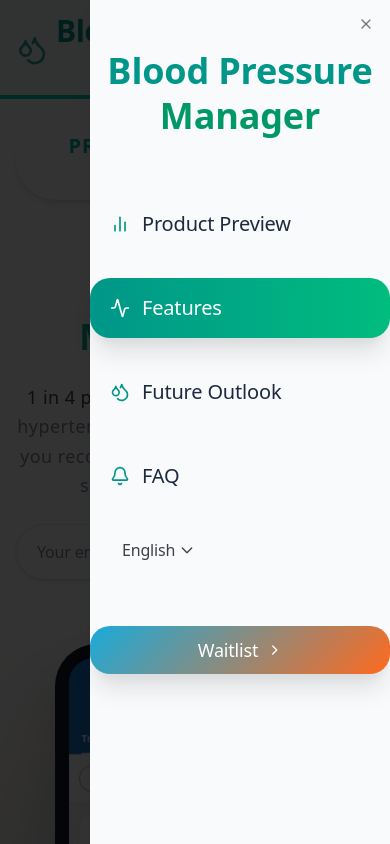
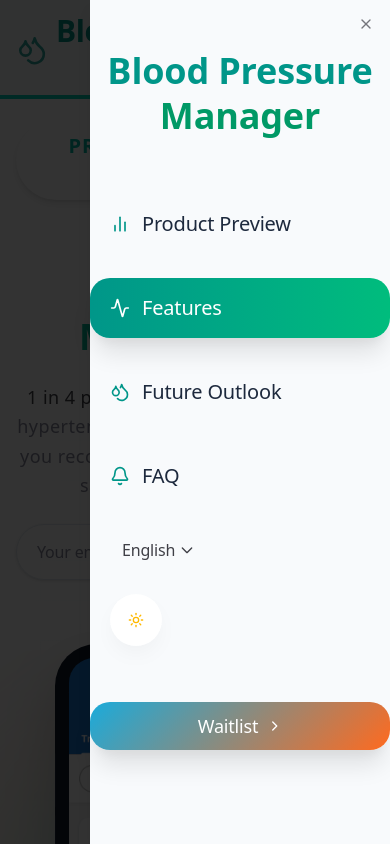
Before and after one commit to firstfu/blood-pressure-web, a Next.js app: page / in a window 390 px wide. Both pictures are taken after a click on the button 356 px from the left and 49 px from the top of the page. Shown: the top 844 px of the page. Built offline with nearby package versions, Linux system fonts and the light colour scheme; a web font is replaced by a local one.

Commit message:
更新：在 Navbar 組件中新增行動版主題切換按鈕
- 新增行動版主題切換按鈕，提升用戶在行動裝置上的主題切換體驗。
- 調整動畫效果，增強視覺吸引力與互動性。

```diff
--- a/app/components/Navbar.tsx
+++ b/app/components/Navbar.tsx
@@ -268,6 +268,11 @@ export default function Navbar() {
                       <LanguageSwitcher />
                     </motion.div>
 
+                    {/* 行動版主題切換按鈕 */}
+                    <motion.div initial={{ y: 20, opacity: 0 }} animate={{ y: 0, opacity: 1 }} transition={{ delay: 0.45, duration: 0.4 }} className="px-5">
+                      <ThemeToggle />
+                    </motion.div>
+
                     <motion.div initial={{ y: 20, opacity: 0 }} animate={{ y: 0, opacity: 1 }} transition={{ delay: 0.5, duration: 0.4 }} className="mt-8">
                       <Button className="w-full rounded-xl gradient-primary-to-accent shadow-medium hover:shadow-lg transition-all duration-300 py-6 text-lg" asChild>
                         <Link href={getNavHref("#subscribe")} onClick={() => setIsMobileMenuOpen(false)}>
```
